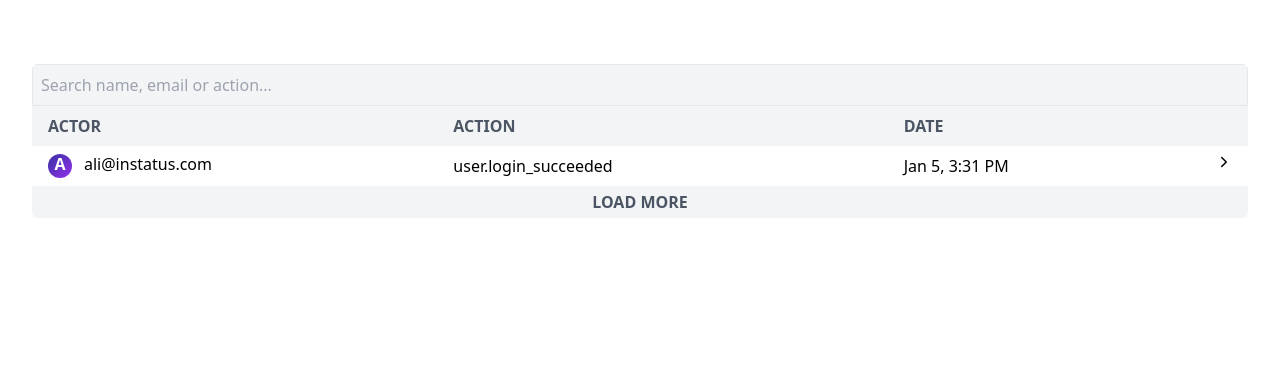
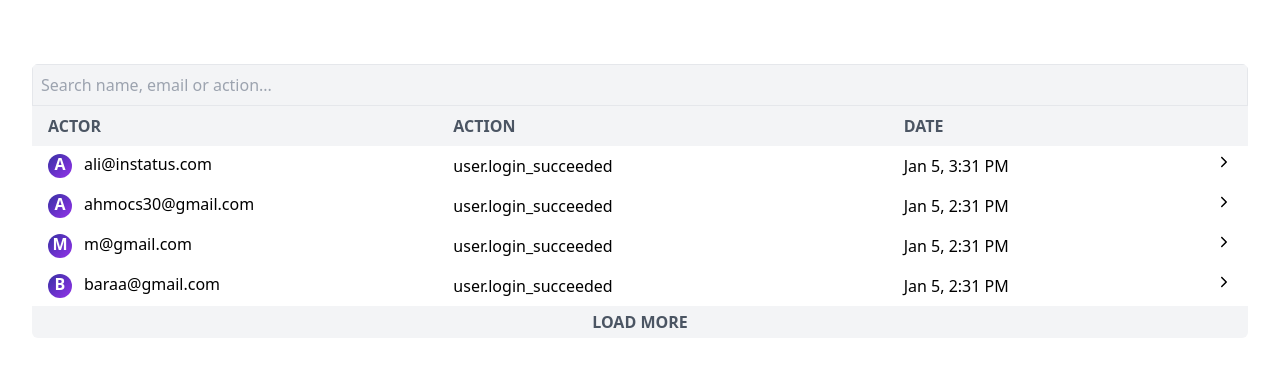
Before and after one commit to AhmedMostafa30/activity-log, a React (Vite) app: page / in a window 1280 px wide. Shown: the top 366 px of the page. Built offline with nearby package versions, Linux system fonts and the light colour scheme.

Commit message:
Refactor: remove unused code and console logs

```diff
--- a/src/components/ActivityContainer.tsx
+++ b/src/components/ActivityContainer.tsx
@@ -7,12 +7,10 @@ import DetailsContainer from "./DetailsContainer";
 import LoadMoreButton from "./LoadMoreButton";
 
 function ActivityContainer() {
-  const [expandedRows, setExpandedRows] = useState(null);
+  const [expandedRows, setExpandedRows] = useState<number | null>(null);
   const [bgColor, setBgColor] = useState("");
-  const [noOfElements, setNoOfElements] = useState(1);
+  const [noOfElements, setNoOfElements] = useState(4);
   const [search, setSearch] = useState("");
-  //const [filteredData, setFilteredData] = useState(data);
-  const [slicedData, setSlicedData] = useState(data.slice(0, noOfElements));
 
   const iconsColors: string[] = [
     "flex items-center justify-center bg-gradient-to-r from-orange-400 via-orange-500 to-purple-800 text-white font-bold h-6 w-6 text-base rounded-full",
@@ -46,9 +44,8 @@ function ActivityContainer() {
     })
     .slice(0, noOfElements);
 
-  console.log(filteredData);
   // expand table row
-  const handleExpandRow = (userId) => {
+  const handleExpandRow = (userId: number) => {
     let currentExpandedRows = null;
     const isRowExpanded = currentExpandedRows === userId ? userId : null;
     const newExpandedRows = isRowExpanded
```
